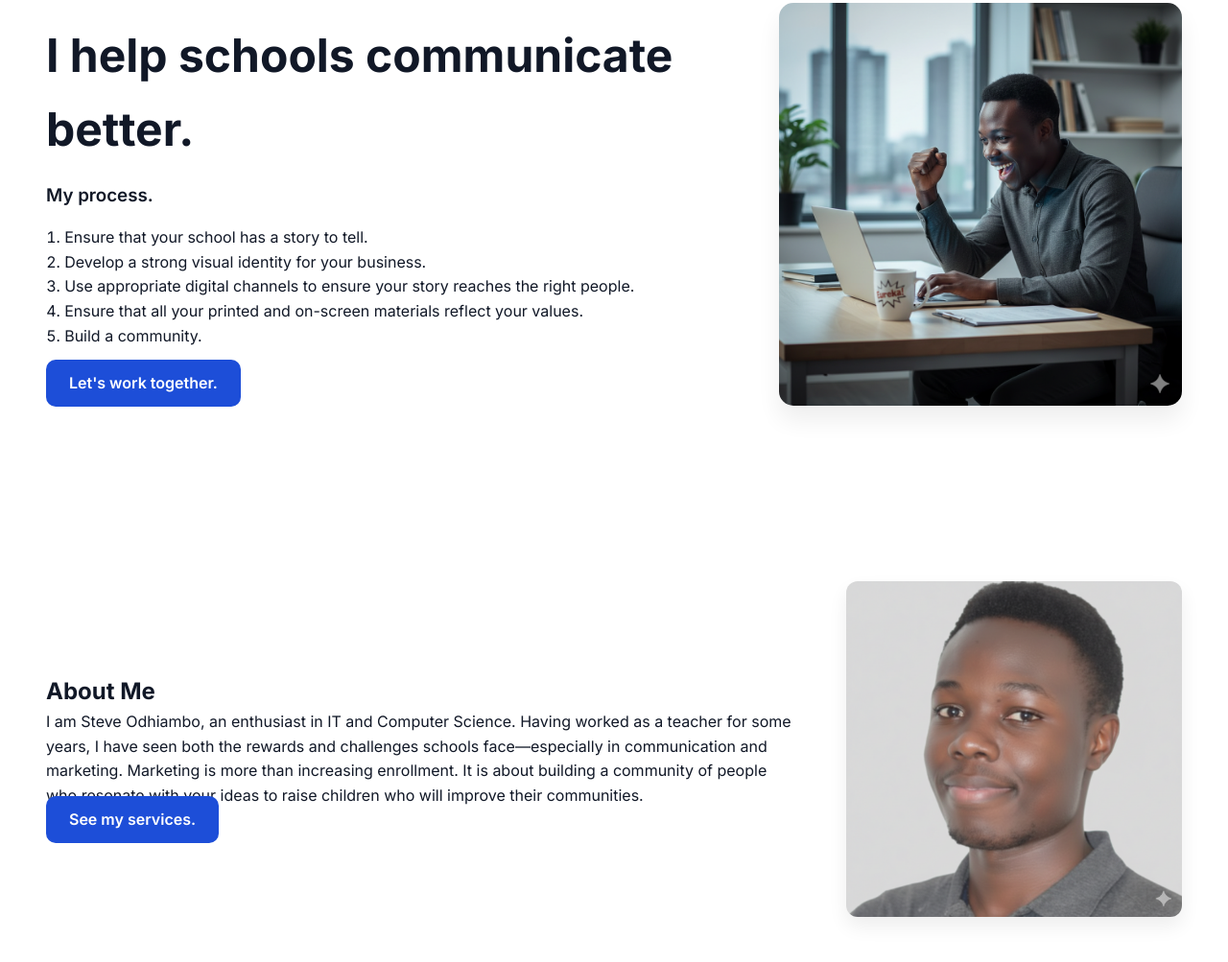
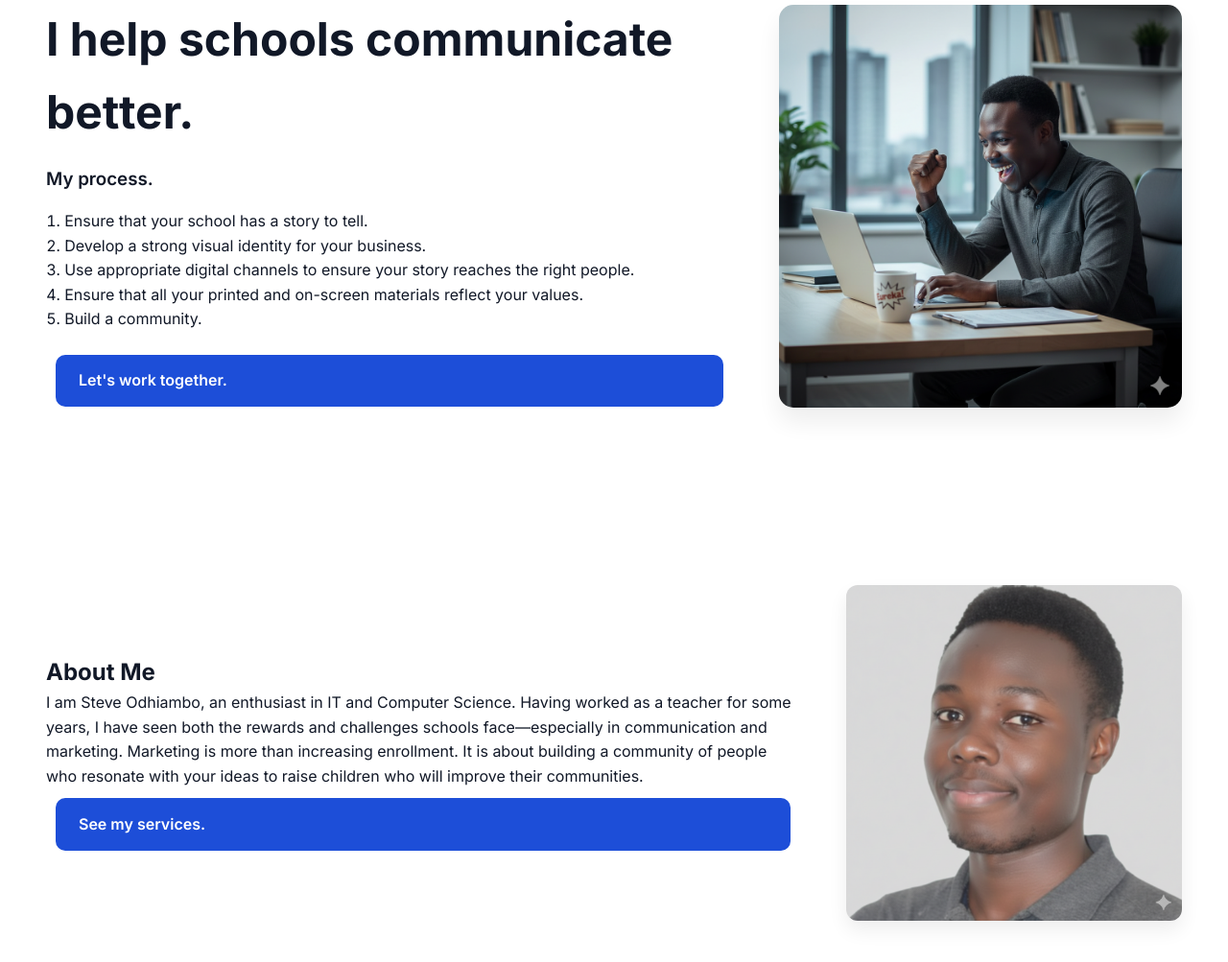
Before and after one commit to steve-biko-jpg/steve, a plain HTML site: page index.html in a window 1280 px wide. Shown: the part 169-1172 px from the top of the page at 96% size. Drawn offline with Linux system fonts and the light colour scheme.

Commit message:
Some changes to the button states

```diff
--- a/index.html
+++ b/index.html
@@ -47,7 +47,9 @@
                     <li>Build a community.</li>
                 </ol>
 
-                <a href="#contact" class="button">Let's work together.</a>
+                <div class="button">
+                    <a href="#contact">Let's work together.</a>
+                </div>
             </div>
 
             <div class="hero-media">
@@ -68,7 +70,10 @@
                     with your ideas to raise children who will improve their communities.
                 </p>
 
-                <a href="#services" class="button">See my services.</a>
+                <div class="button">
+                    <a href="#services">See my services.</a>
+                </div>
+
             </div>
 
             <div class="about-media">
--- a/style.css
+++ b/style.css
@@ -199,12 +199,17 @@ nav ul li a:hover {
 
 .button {
     background: var(--primary);
-    color: #fff;
+    margin: 10px;
     padding: 0.9rem 1.5rem;
     border-radius: 10px;
     text-decoration: none;
     font-weight: 600;
     transition: 0.3s;
+}
+
+.button a {
+    color: var(--bg);
+    text-decoration: none;
 }
 
 .button:hover {
```
